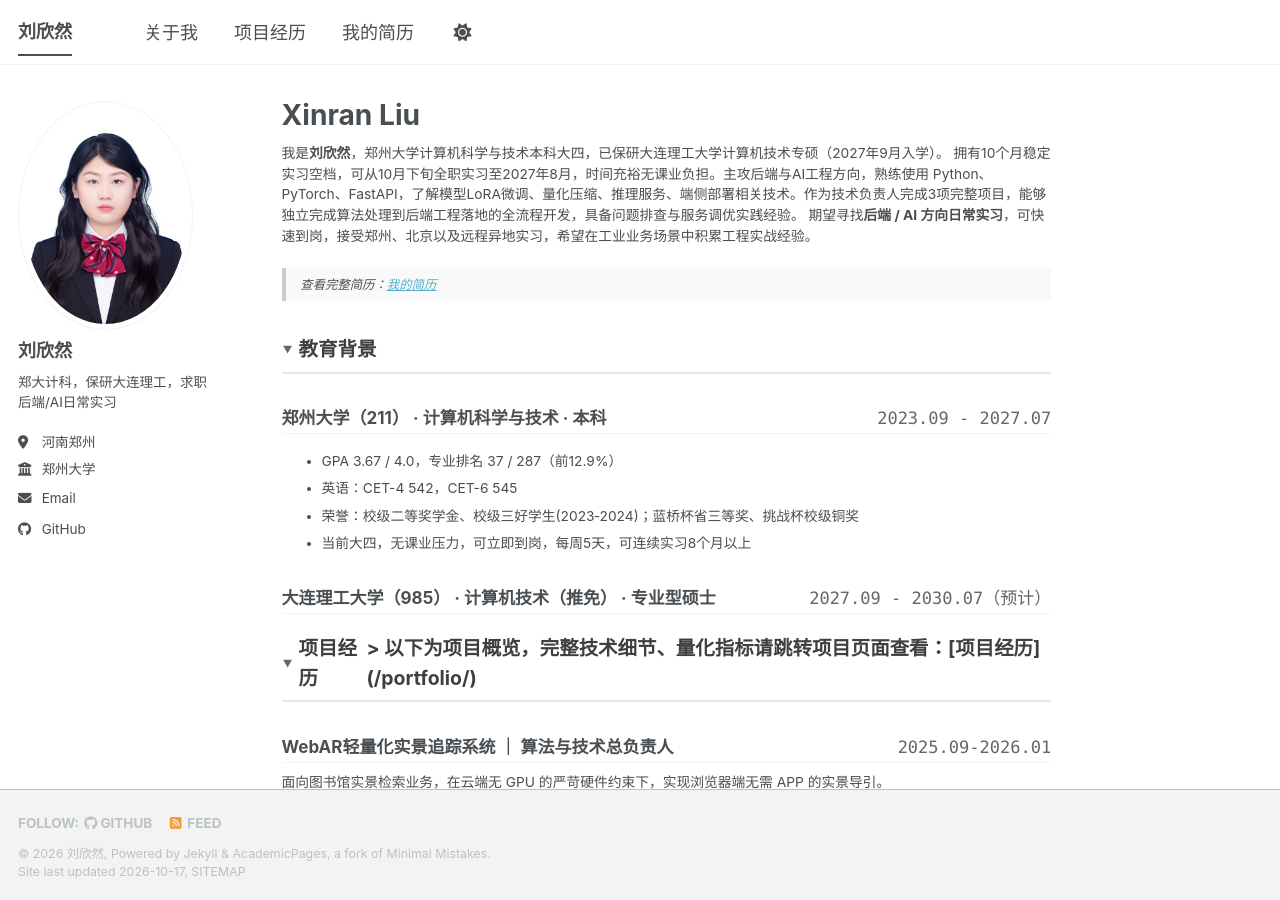
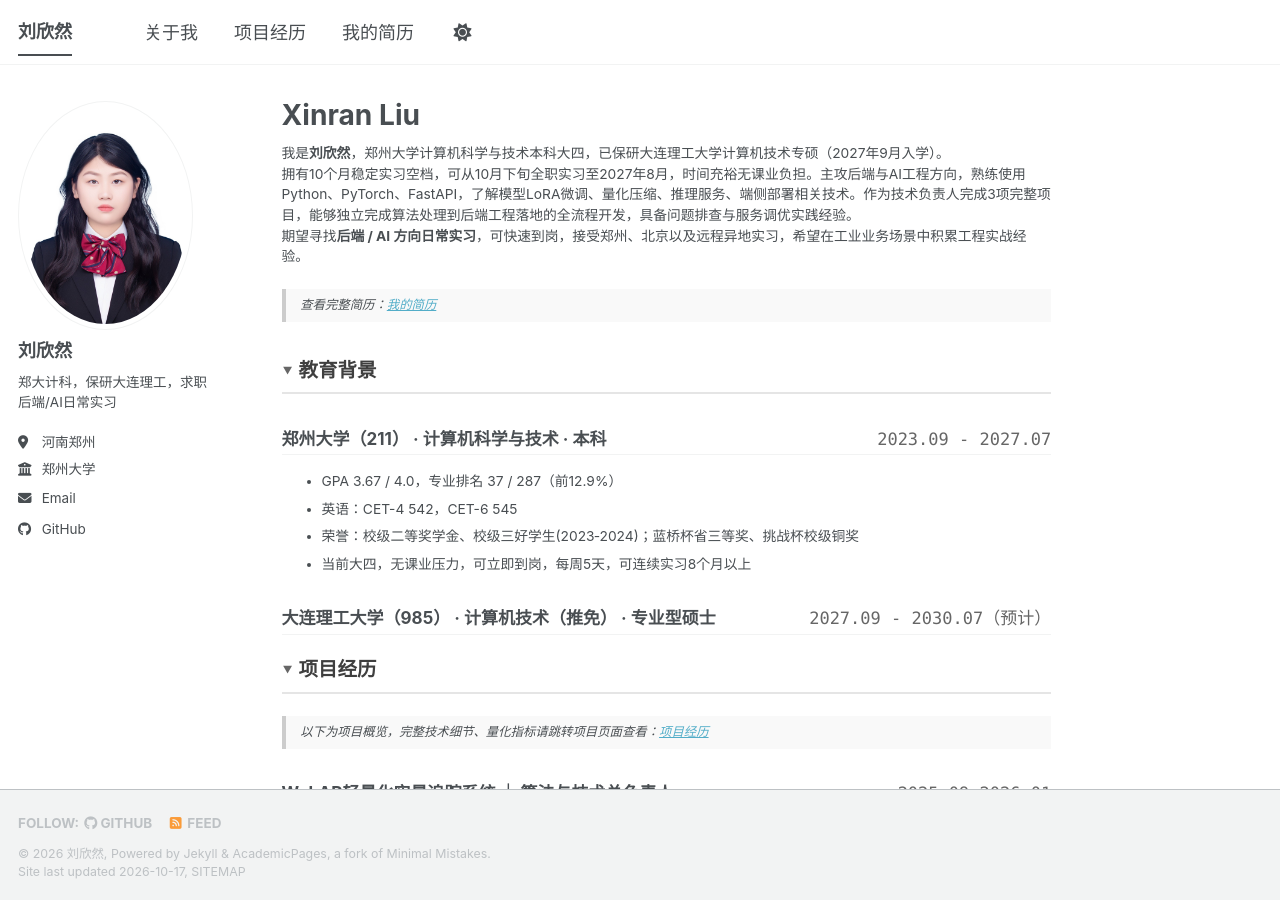
Before and after one commit to Linsensn/Linsensn.github.io, a Jekyll site: the page built from _pages/about.md, in a window 1280 px wide and 900 px high. Built offline with Jekyll 4.4.1, drawn with Linux system fonts in a browser that asks for light colours; a style sheet for code colours, icons or effects is not loaded.

Commit message:
Update about.md

```diff
--- a/_pages/about.md
+++ b/_pages/about.md
@@ -8,8 +8,8 @@ redirect_from:
   - /about.html
 ---
 
-我是**刘欣然**，郑州大学计算机科学与技术本科大四，已保研大连理工大学计算机技术专硕（2027年9月入学）。
-拥有10个月稳定实习空档，可从10月下旬全职实习至2027年8月，时间充裕无课业负担。主攻后端与AI工程方向，熟练使用 Python、PyTorch、FastAPI，了解模型LoRA微调、量化压缩、推理服务、端侧部署相关技术。作为技术负责人完成3项完整项目，能够独立完成算法处理到后端工程落地的全流程开发，具备问题排查与服务调优实践经验。
+我是**刘欣然**，郑州大学计算机科学与技术本科大四，已保研大连理工大学计算机技术专硕（2027年9月入学）。<br>
+拥有10个月稳定实习空档，可从10月下旬全职实习至2027年8月，时间充裕无课业负担。主攻后端与AI工程方向，熟练使用 Python、PyTorch、FastAPI，了解模型LoRA微调、量化压缩、推理服务、端侧部署相关技术。作为技术负责人完成3项完整项目，能够独立完成算法处理到后端工程落地的全流程开发，具备问题排查与服务调优实践经验。<br>
 期望寻找**后端 / AI 方向日常实习**，可快速到岗，接受郑州、北京以及远程异地实习，希望在工业业务场景中积累工程实战经验。
 > 查看完整简历：[我的简历](/cv/)
 
@@ -37,12 +37,11 @@ redirect_from:
 </details>
 
 <details class="fold" open>
-<summary>
-  项目经历
-  <span> > 以下为项目概览，完整技术细节、量化指标请跳转项目页面查看：[项目经历](/portfolio/)</span>
-</summary>
+<summary>项目经历</summary>
 
 <div markdown="1">
+
+> 以下为项目概览，完整技术细节、量化指标请跳转项目页面查看：[项目经历](/portfolio/)
 
 <h2 style="display: flex; justify-content: space-between; align-items: baseline;">
   <span>WebAR轻量化实景追踪系统 ｜ 算法与技术总负责人</span>
```
